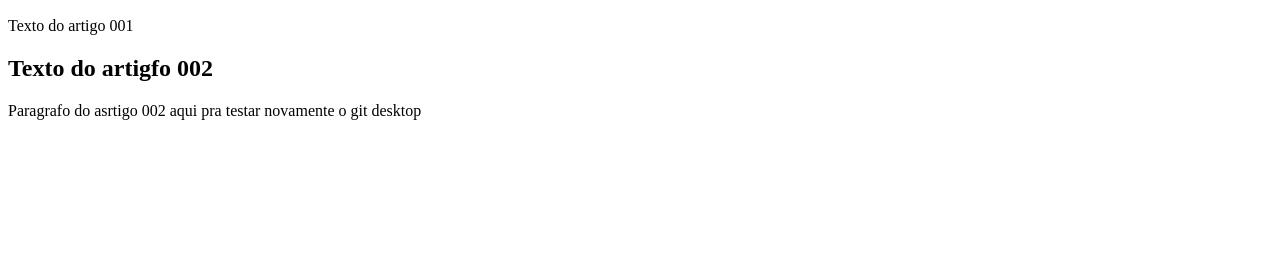
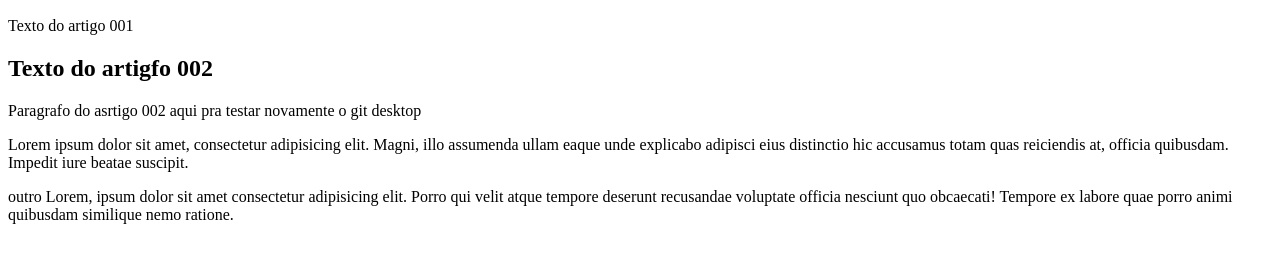
Before and after one commit to amiltonaas/Projeto-Site_Pref, a plain HTML site: page index.html in a window 1280 px wide. Shown: the part 110-368 px from the top of the page. Drawn offline with Linux system fonts and the light colour scheme.

Commit message:
atualiza o branch
atualiza o

```diff
--- a/index.html
+++ b/index.html
@@ -17,6 +17,9 @@
         <article>
             <h2>  Texto do artigfo 002 </h2>
             <p>  Paragrafo do asrtigo 002  aqui pra testar novamente o git desktop</p>
+            <p>  Lorem ipsum dolor sit amet, consectetur adipisicing elit. Magni, illo assumenda ullam eaque unde explicabo adipisci eius distinctio hic accusamus totam quas reiciendis at, officia quibusdam. Impedit iure beatae suscipit.</p>
+            <p> outro Lorem, ipsum dolor sit amet consectetur adipisicing elit. Porro qui velit atque tempore deserunt recusandae voluptate officia nesciunt quo obcaecati! Tempore ex labore quae porro animi quibusdam similique nemo ratione.</p>
+
         </article>
        </main>
 </body>
```
